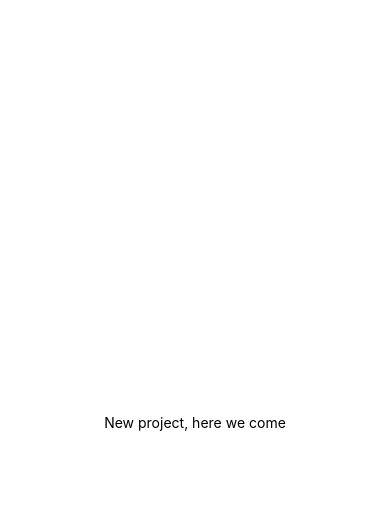
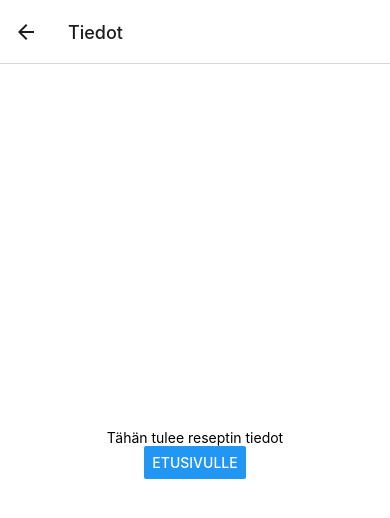
Before and after one commit to maellu8/saavutettava_reseptimobiilisovellus, a React Native app: screen /Tiedot in a window 390 px wide. Shown: the top 518 px of the page. Built offline with nearby package versions, Linux system fonts and the light colour scheme.

Commit message:
navigaatio toimii

```diff
--- a/App.js
+++ b/App.js
@@ -1,20 +1,20 @@
-import { StatusBar } from 'expo-status-bar';
-import { StyleSheet, Text, View } from 'react-native';
+//import 'react-native-gesture-handler';
+import * as React from 'react';
+import { NavigationContainer } from '@react-navigation/native';
+import { createStackNavigator } from '@react-navigation/stack';
+import Etusivu from './src/Etusivu';
+import Tiedot from './src/Tiedot';
+// navigaatio
 
-export default function App() {
+const Stack = createStackNavigator();
+
+export default function StackNavigation() {
   return (
-    <View style={styles.container}>
-      <Text>New project, here we come</Text>
-      <StatusBar style="auto" />
-    </View>
+    <NavigationContainer>
+      <Stack.Navigator>
+        <Stack.Screen name="Etusivu" component={Etusivu} />
+        <Stack.Screen name="Tiedot" component={Tiedot} />
+      </Stack.Navigator>
+    </NavigationContainer>
   );
 }
-
-const styles = StyleSheet.create({
-  container: {
-    flex: 1,
-    backgroundColor: '#fff',
-    alignItems: 'center',
-    justifyContent: 'center',
-  },
-});
--- /dev/null
+++ b/src/Etusivu.js
@@ -0,0 +1,25 @@
+import React from 'react';
+import { StatusBar } from 'expo-status-bar';
+import { StyleSheet, Text, View, Button } from 'react-native';
+// etusivu, haku
+
+export default function Etusivu({ navigation }) {
+  return (
+    <View style={styles.container}>
+      <Text>New project, here we come</Text>
+      <StatusBar style="auto" />
+      <Button title="Tietoihin"
+        onPress={() => navigation.navigate('Tiedot')}
+      />
+    </View>
+  );
+}
+
+const styles = StyleSheet.create({
+  container: {
+    flex: 1,
+    backgroundColor: '#fff',
+    alignItems: 'center',
+    justifyContent: 'center',
+  },
+});
--- /dev/null
+++ b/src/Tiedot.js
@@ -0,0 +1,25 @@
+import React from 'react';
+import { StatusBar } from 'expo-status-bar';
+import { StyleSheet, Text, View, Button } from 'react-native';
+// reseptin tiedot
+
+export default function Tiedot({ navigation }) {
+  return (
+    <View style={styles.container}>
+      <Text>Tähän tulee reseptin tiedot</Text>
+      <Button title="Etusivulle"
+        onPress={() => navigation.navigate('Etusivu')}
+      />
+      <StatusBar style="auto" />
+    </View>
+  );
+}
+
+const styles = StyleSheet.create({
+  container: {
+    flex: 1,
+    backgroundColor: '#fff',
+    alignItems: 'center',
+    justifyContent: 'center',
+  }
+});
```
Also changed, not shown: package.json (+7 -2 lines), 2 other files (tests, documents, lock files or other folders).
